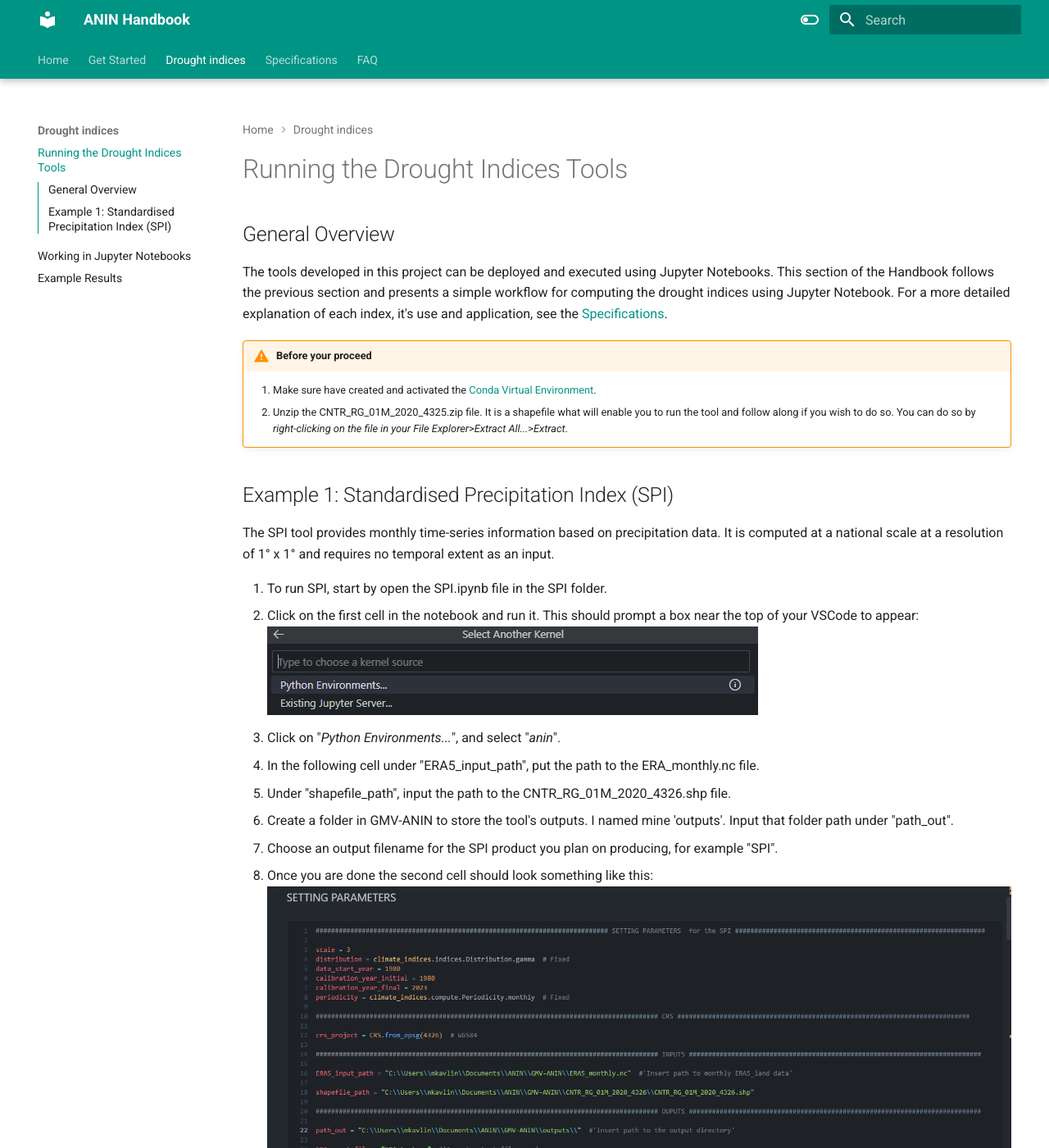
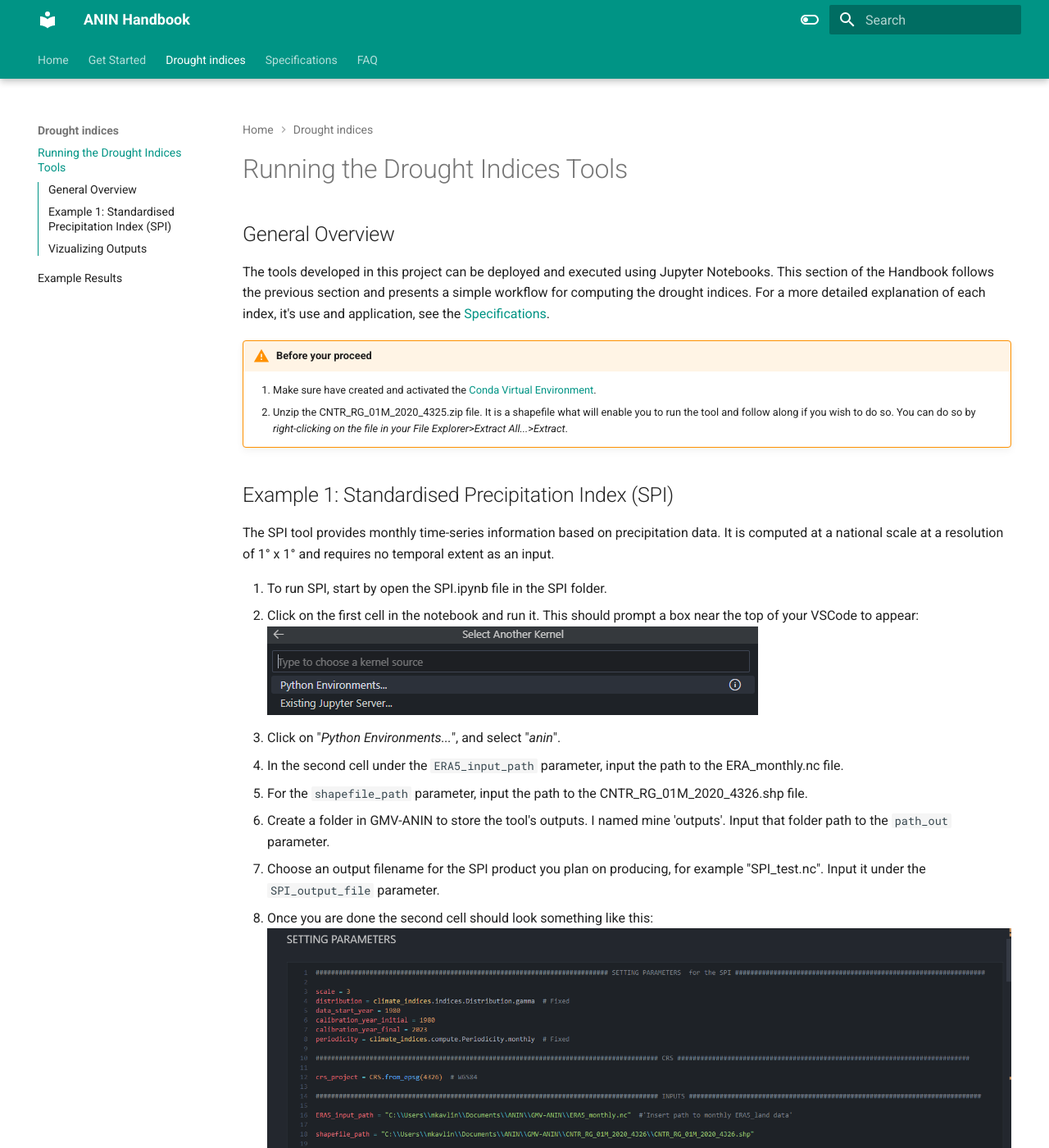
Before and after one commit to jjoc-gmv/GMV-ANIN, an MkDocs documentation site: the page built from docs/drought_indices.md, in a window 1280 px wide and 1400 px high. Shown: the whole window at 82% size. Built offline with MkDocs 1.6.1 and Material for MkDocs 9.7.7, drawn with Linux system fonts in a browser that asks for light colours; some of the changed text lies outside the part shown.

Commit message:
Made further edits to the Drought Indices section as well as commented out a section of the FAQ which was no longer relevant. Finally I added a placeholder section for visualization within the Drough Indices section, as I was unfortunately unable to add that today. However, it should be quite easy to add in at a later date.

```diff
--- a/docs/drought_indices.md
+++ b/docs/drought_indices.md
@@ -1,5 +1,5 @@
 ## General Overview
-The tools developed in this project can be deployed and executed using Jupyter Notebooks. This section of the Handbook follows the previous section and presents a simple workflow for computing the drought indices using Jupyter Notebook. For a more detailed explanation of each index, it's use and application, see the [Specifications](theoretical_basis.md).
+The tools developed in this project can be deployed and executed using Jupyter Notebooks. This section of the Handbook follows the previous section and presents a simple workflow for computing the drought indices. For a more detailed explanation of each index, it's use and application, see the [Specifications](theoretical_basis.md).
 
 !!! Warning "Before your proceed"
     1. Make sure have created and activated the [Conda Virtual Environment](Installation.md#create-a-virtual-environment-with-conda).
@@ -13,10 +13,10 @@
     ![alt text](<assets/python_environments.png>)
 
 3. Click on "*Python Environments...*", and select "*anin*".
-4. In the following cell under "ERA5_input_path", put the path to the ERA_monthly.nc file.
-5. Under "shapefile_path", input the path to the CNTR_RG_01M_2020_4326.shp file.
-6. Create a folder in GMV-ANIN to store the tool's outputs. I named mine 'outputs'. Input that folder path under "path_out".
-7. Choose an output filename for the SPI product you plan on producing, for example "SPI".
+4. In the second cell under the `ERA5_input_path` parameter, input the path to the ERA_monthly.nc file.
+5. For the `shapefile_path` parameter, input the path to the CNTR_RG_01M_2020_4326.shp file.
+6. Create a folder in GMV-ANIN to store the tool's outputs. I named mine 'outputs'. Input that folder path to the `path_out` parameter.
+7. Choose an output filename for the SPI product you plan on producing, for example "SPI_test.nc". Input it under the `SPI_output_file` parameter.
 8. Once you are done the second cell should look something like this:
    ![alt text](<assets/cell_example.png>)
 9. Run the remainder of cells from the second one onwards.
@@ -25,8 +25,11 @@
 !!! tip "Filepaths in Windows"
     Python on occasion has difficulties with Windows filepaths due to their use of backslashes. To avoid any complications ensure your filepaths have double backslashes in them.
 !!! tip "Running a Cell in Jupyter Notebooks"
-    You can run any cell you have selected in Jupyter notebooks by pressing (Ctrl + Enter).
+    You can run any cell you have selected in Jupyter notebooks by pressing (Ctrl + Enter). (Shift + Enter) will run the cell and select the following one.
 
-The script will create the output netCDF in folders labelled `out-xxx` in the SPI folder, which can be visualised in any GIS software.
-!!! note ""
-    ![alt text](<assets/SPI_ Results_Map.PNG>)
+The script will create the output netCDF file in the folder you input as your `path_out` parameter. This output can be visualized using QGIS.
+!!! note "Example SPI output over South Africa, Leshoto, and Eswatini"
+    <figcaption>![alt text](<assets/SPI_results_clipped.png>){width="600"}<figcaption>
+
+## Vizualizing Outputs
+A section detailing how best to visualize the outputs will be added to the documentation shortly.
--- a/mkdocs.yml
+++ b/mkdocs.yml
@@ -43,7 +43,7 @@
       - Installation: 'Installation.md'
 - Drought indices:
       - Running the Drought Indices Tools: 'drought_indices.md'
-      - Working in Jupyter Notebooks: 'JupyterNB.md'
+      # - Working in Jupyter Notebooks: 'JupyterNB.md'
       - Example Results: 'examples.md'
 - Specifications: 'theoretical_basis.md'
 - FAQ:
@@ -66,6 +66,7 @@
   - pymdownx.inlinehilite
   - pymdownx.snippets
   - admonition
+  - md_in_html
   - pymdownx.arithmatex:
       generic: true
   - footnotes
```
Also changed, not shown: docs/FAQ_Python.md (+2 -2 lines), docs/assets/SPI_results_clipped.png (added), docs/index.md (line endings or trailing spaces).
